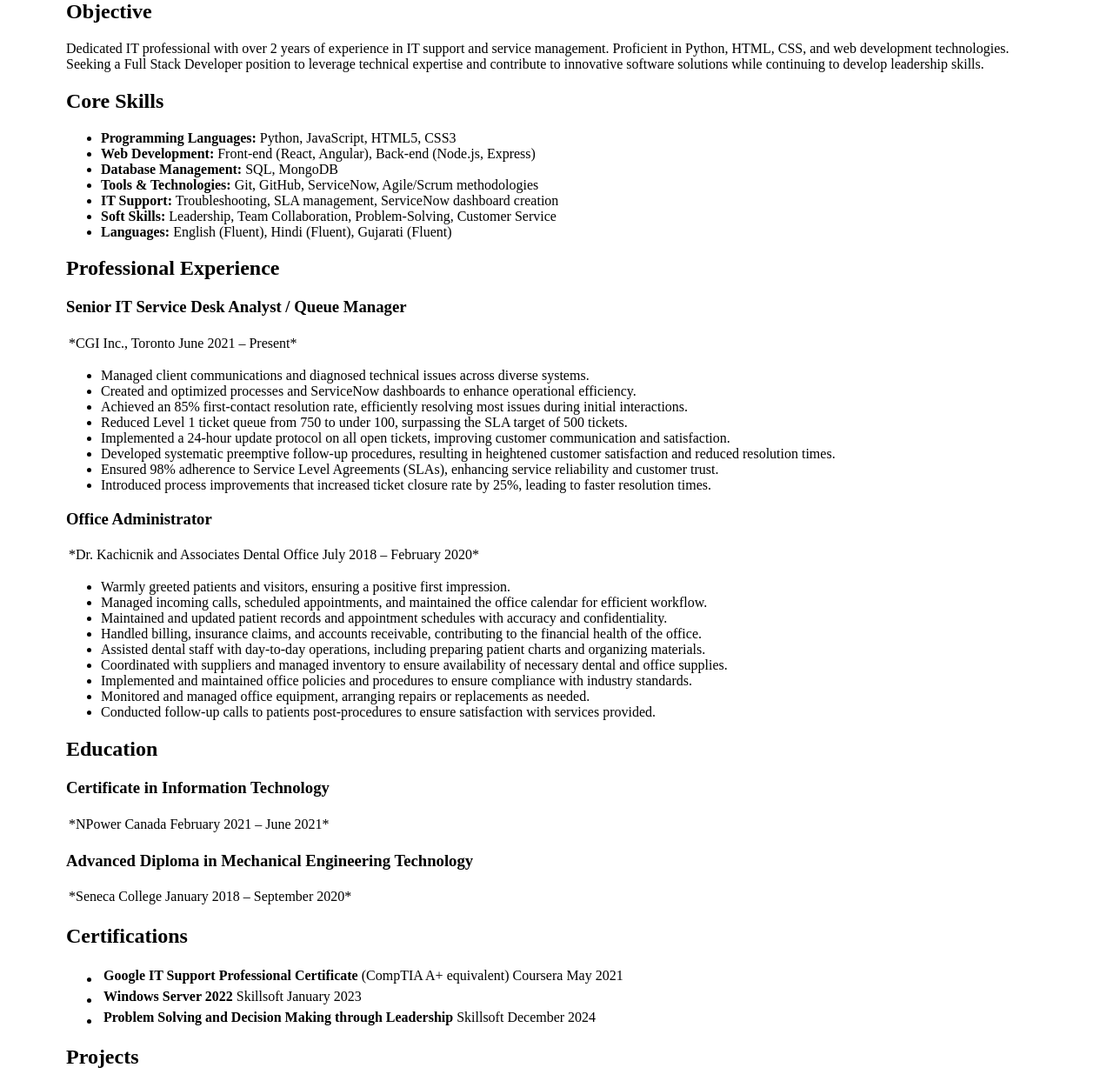
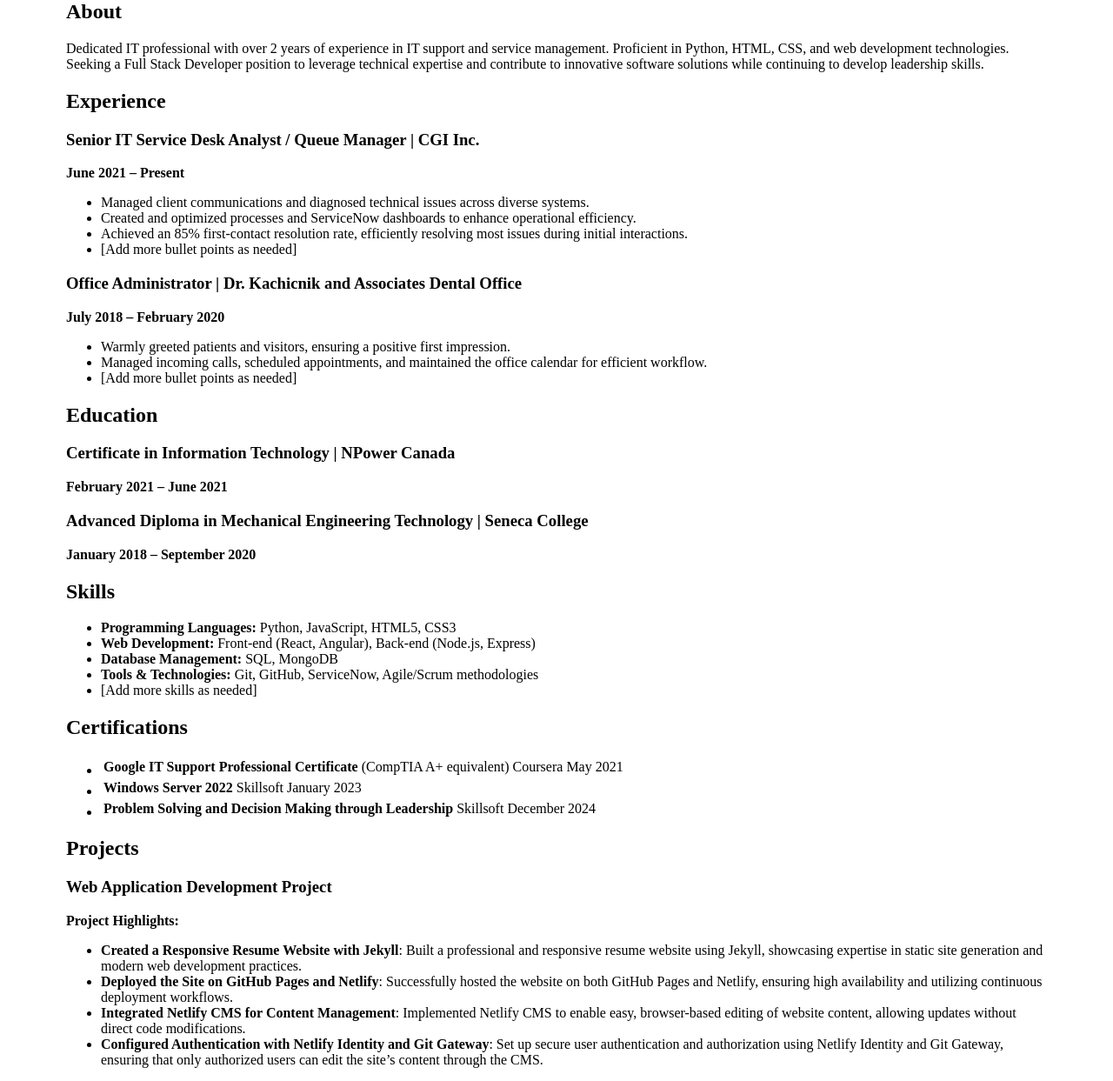
Before and after one commit to devdave666/resume, a Jekyll site: the page built from index.md, in a window 1280 px wide and 1400 px high, scrolled down 315 px. Shown: the part 157-1400 px from the top of the window at 87% size. Built offline with Jekyll 4.4.1, drawn with Linux system fonts in a browser that asks for light colours; some of the changed text lies outside the part shown.

Commit message:
Update index.md

```diff
--- a/index.md
+++ b/index.md
@@ -1,65 +1,54 @@
 ---
 layout: resume
-title: Devkumar Dave - Full Stack Developer
+title: "Devkumar Dave - Full Stack Developer"
 ---
-## Objective
+
+## About
 
 Dedicated IT professional with over 2 years of experience in IT support and service management. Proficient in Python, HTML, CSS, and web development technologies. Seeking a Full Stack Developer position to leverage technical expertise and contribute to innovative software solutions while continuing to develop leadership skills.
 
-## Core Skills
+## Experience
 
-* **Programming Languages:** Python, JavaScript, HTML5, CSS3
-* **Web Development:** Front-end (React, Angular), Back-end (Node.js, Express)
-* **Database Management:** SQL, MongoDB
-* **Tools & Technologies:** Git, GitHub, ServiceNow, Agile/Scrum methodologies
-* **IT Support:** Troubleshooting, SLA management, ServiceNow dashboard creation
-* **Soft Skills:** Leadership, Team Collaboration, Problem-Solving, Customer Service
-* **Languages:** English (Fluent), Hindi (Fluent), Gujarati (Fluent)
+### Senior IT Service Desk Analyst / Queue Manager | CGI Inc.
 
-## Professional Experience
+**June 2021 – Present**
 
-### Senior IT Service Desk Analyst / Queue Manager
+- Managed client communications and diagnosed technical issues across diverse systems.
+- Created and optimized processes and ServiceNow dashboards to enhance operational efficiency.
+- Achieved an 85% first-contact resolution rate, efficiently resolving most issues during initial interactions.
+- [Add more bullet points as needed]
 
-*CGI Inc., Toronto | June 2021 – Present*
+### Office Administrator | Dr. Kachicnik and Associates Dental Office
 
-* Managed client communications and diagnosed technical issues across diverse systems.
-* Created and optimized processes and ServiceNow dashboards to enhance operational efficiency.
-* Achieved an 85% first-contact resolution rate, efficiently resolving most issues during initial interactions.
-* Reduced Level 1 ticket queue from 750 to under 100, surpassing the SLA target of 500 tickets.
-* Implemented a 24-hour update protocol on all open tickets, improving customer communication and satisfaction.
-* Developed systematic preemptive follow-up procedures, resulting in heightened customer satisfaction and reduced resolution times.
-* Ensured 98% adherence to Service Level Agreements (SLAs), enhancing service reliability and customer trust.
-* Introduced process improvements that increased ticket closure rate by 25%, leading to faster resolution times.
+**July 2018 – February 2020**
 
-### Office Administrator
-
-*Dr. Kachicnik and Associates Dental Office | July 2018 – February 2020*
-
-* Warmly greeted patients and visitors, ensuring a positive first impression.
-* Managed incoming calls, scheduled appointments, and maintained the office calendar for efficient workflow.
-* Maintained and updated patient records and appointment schedules with accuracy and confidentiality.
-* Handled billing, insurance claims, and accounts receivable, contributing to the financial health of the office.
-* Assisted dental staff with day-to-day operations, including preparing patient charts and organizing materials.
-* Coordinated with suppliers and managed inventory to ensure availability of necessary dental and office supplies.
-* Implemented and maintained office policies and procedures to ensure compliance with industry standards.
-* Monitored and managed office equipment, arranging repairs or replacements as needed.
-* Conducted follow-up calls to patients post-procedures to ensure satisfaction with services provided.
+- Warmly greeted patients and visitors, ensuring a positive first impression.
+- Managed incoming calls, scheduled appointments, and maintained the office calendar for efficient workflow.
+- [Add more bullet points as needed]
 
 ## Education
 
-### Certificate in Information Technology
+### Certificate in Information Technology | NPower Canada
 
-*NPower Canada | February 2021 – June 2021*
+**February 2021 – June 2021**
 
-### Advanced Diploma in Mechanical Engineering Technology
+### Advanced Diploma in Mechanical Engineering Technology | Seneca College
 
-*Seneca College | January 2018 – September 2020*
+**January 2018 – September 2020**
+
+## Skills
+
+- **Programming Languages:** Python, JavaScript, HTML5, CSS3
+- **Web Development:** Front-end (React, Angular), Back-end (Node.js, Express)
+- **Database Management:** SQL, MongoDB
+- **Tools & Technologies:** Git, GitHub, ServiceNow, Agile/Scrum methodologies
+- [Add more skills as needed]
 
 ## Certifications
 
-* **Google IT Support Professional Certificate** (CompTIA A+ equivalent) | Coursera | May 2021
-* **Windows Server 2022** | Skillsoft | January 2023
-* **Problem Solving and Decision Making through Leadership** | Skillsoft | December 2024
+- **Google IT Support Professional Certificate** (CompTIA A+ equivalent) | Coursera | May 2021
+- **Windows Server 2022** | Skillsoft | January 2023
+- **Problem Solving and Decision Making through Leadership** | Skillsoft | December 2024
 
 ## Projects
 
```
Also changed, not shown: other parts of index.md (+4 -0 lines).
